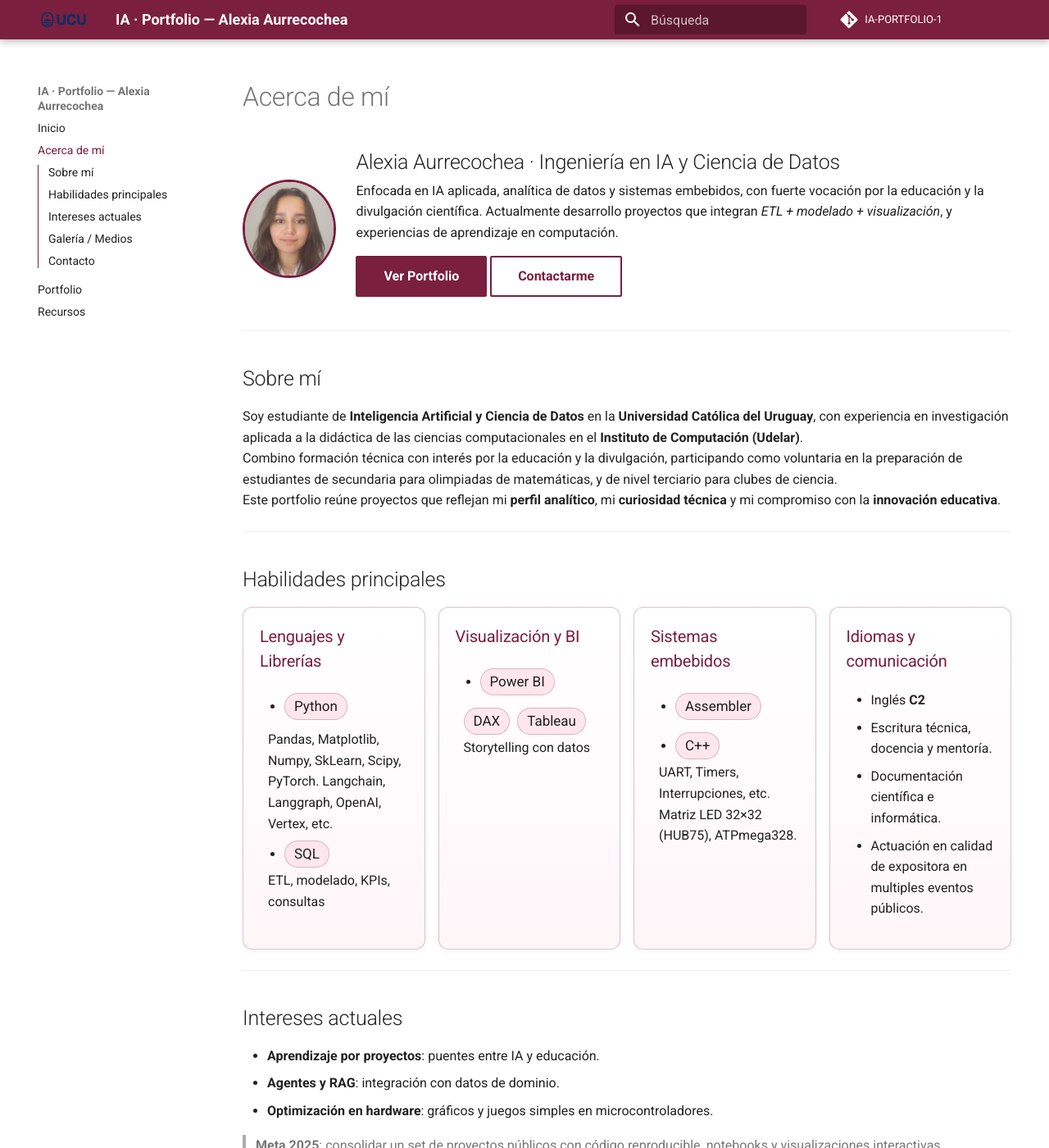
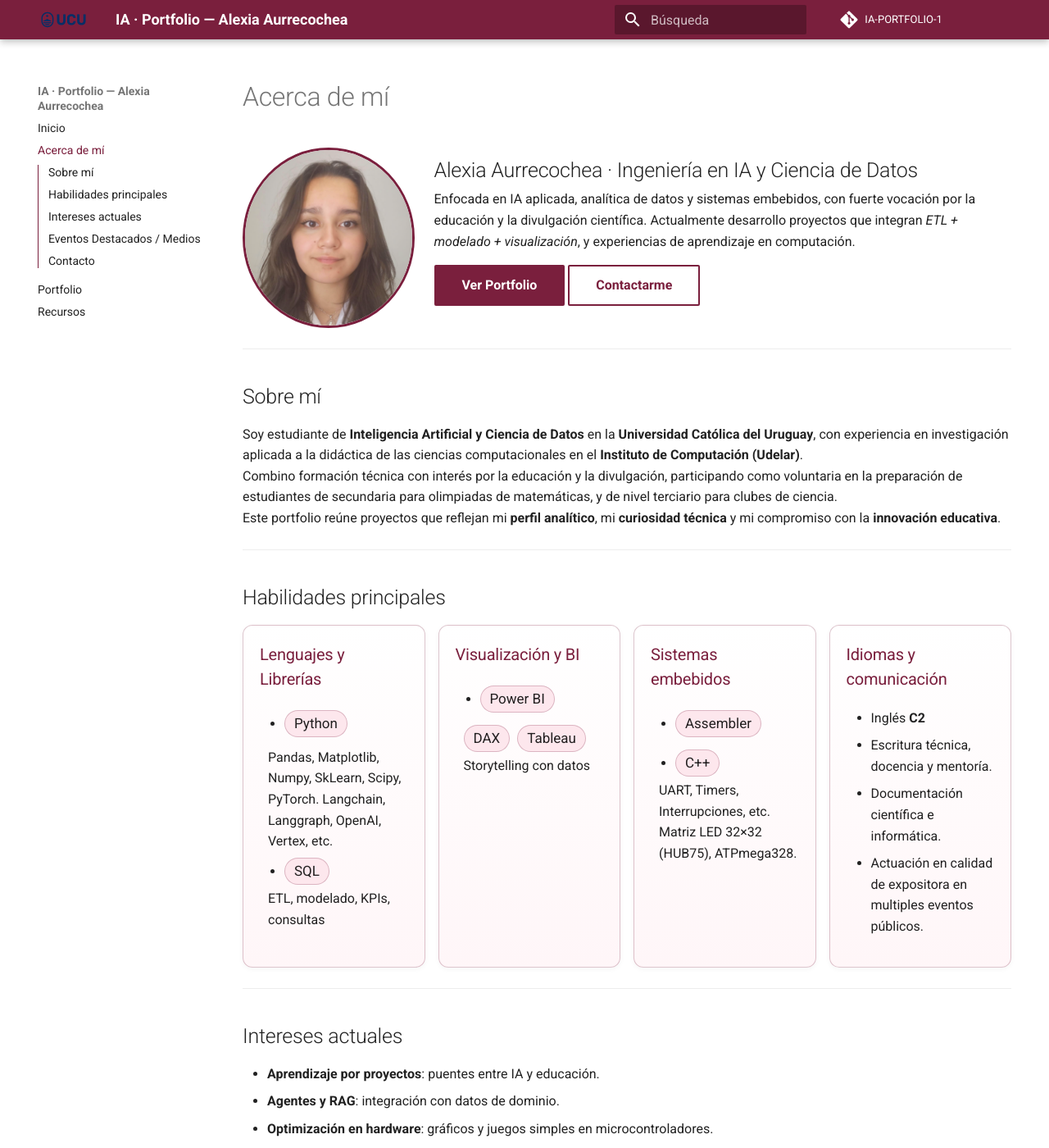
Before and after one commit to aleaurre/Ingenieria_de_Datos, an MkDocs documentation site: the page built from docs/acerca.md, in a window 1280 px wide and 1400 px high. Shown: the whole window at 82% size. Built offline with MkDocs 1.6.1 and Material for MkDocs 9.7.7, drawn with Linux system fonts in a browser that asks for light colours; comment, search, counter and statistics services are not loaded; some of the changed text lies outside the part shown.

Commit message:
Tamaños Img

```diff
--- a/docs/acerca.md
+++ b/docs/acerca.md
@@ -92,13 +92,13 @@
 
 ---
 
-## Galería / Medios
+## Eventos Destacados / Medios
 
 <div class="cards-grid media">
 
 <div class="card">
   <img src="../assets/Ceibal.jpg" alt="Reto IA I — CEIBAL">
-  <div class="caption">Primer Reto de la Carrera de Ing. en IA y CD.
+  <div class="caption">Reto de Ing. en IA y CD.
     <small>ETL + dashboards con análisis por variables demográficas.</small>
   </div>
 </div>
--- a/docs/assets/extra.css
+++ b/docs/assets/extra.css
@@ -17,7 +17,10 @@
 }
 
 .profile-hero img {
-  width: 120px; height: 120px; border-radius: 50%;
+  /* era 120×120 — lo hacemos adaptable */
+  width: clamp(150px, 18vw, 220px);
+  height: clamp(150px, 18vw, 220px);
+  border-radius: 50%;
   object-fit: cover;
   border: 3px solid var(--md-primary-fg-color);
 }
@@ -75,32 +78,46 @@
 .list-clean li { margin: .2rem 0; }
 
 /* Cards de la galería con imagen full y cinta burgundy */
+/* Cards de la galería — SIN línea blanca al pie */
+.cards-grid.media {
+  display: grid;
+  grid-template-columns: repeat(auto-fit, minmax(260px, 1fr));
+  gap: 1rem;
+}
+
 .cards-grid.media .card {
-  padding: 0;                    /* la imagen va al borde */
+  display: flex;                /* clave para evitar gaps */
+  flex-direction: column;
+  padding: 0;
   overflow: hidden;
   border-radius: 12px;
   border: 1px solid rgba(122,31,61,.25);
   box-shadow: 0 2px 6px rgba(0,0,0,.04);
-  background: #fff;
+  background: #fff;             /* fondo de la card */
 }
+
 .cards-grid.media .card img {
+  display: block;               /* elimina baseline gap */
   width: 100%;
-  height: 150px;
+  height: 180px;                /* todas igual altura */
   object-fit: cover;
-  display: block;
+  line-height: 0;               /* belt-and-suspenders */
 }
+
 .cards-grid.media .card .caption {
-  background: #7a1f3d;           /* burgundy */
+  margin: 0;                    /* sin márgenes implícitos */
+  padding: .85rem 1rem;
+  background: #7a1f3d;          /* burgundy */
   color: #fff;
-  padding: .75rem .9rem;
-  font-weight: 500;
 }
+
 .cards-grid.media .card .caption small {
   display: block;
-  opacity: .9;
+  opacity: .92;
   font-weight: 400;
   margin-top: .25rem;
 }
 
+
 /* Separación extra para el botón de CV */
 .cv-btn { margin-top: 1rem; }          /* probá 1–2rem */
```
